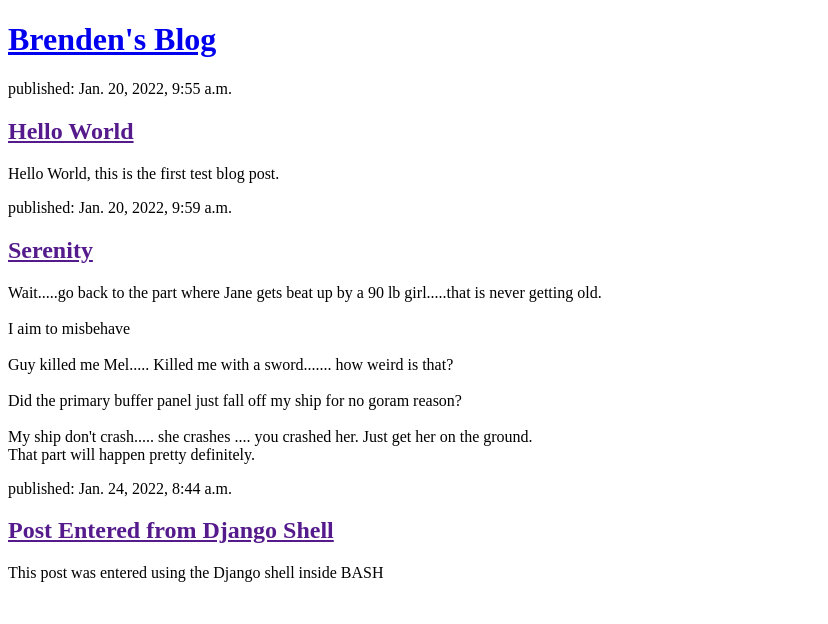
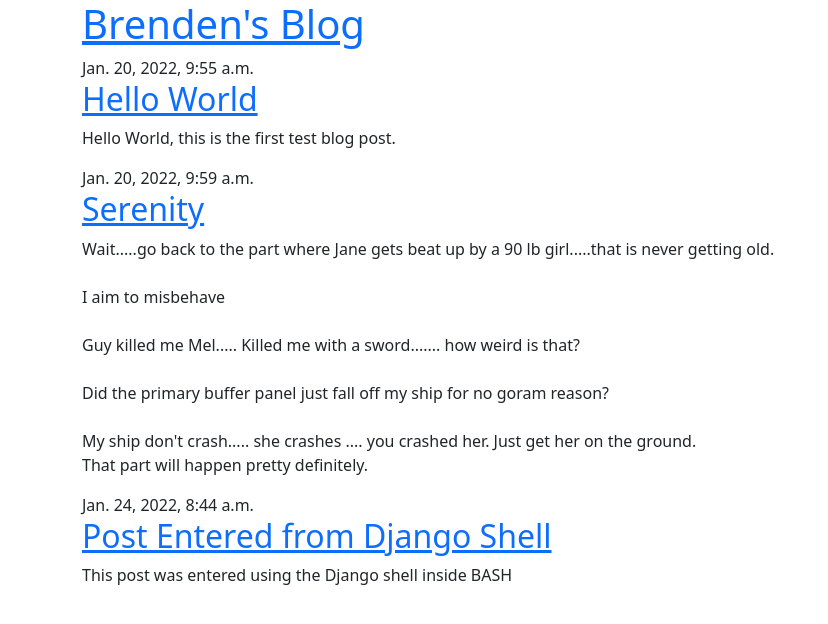
Before and after one commit to Brenme262/my-first-blog, a Django app: page / in a window 1280 px wide. Shown: the top 624 px of the page, without its empty margins (0-828 px from the left). Run offline with Django 3.2, Linux system fonts and the light colour scheme; data comes from the database, SQL or seed files in the repository.

Commit message:
Added view and template for detailed blog post as well as css for the site

```diff
--- /dev/null
+++ b/blog/templates/blog/base.html
@@ -0,0 +1,25 @@
+{% load static %}
+<!DOCTYPE html>
+<html>
+    <head>
+        <title>Brenden's blog</title>
+        <link rel="stylesheet" href="https://cdn.jsdelivr.net/npm/bootstrap@5.1.3/dist/css/bootstrap.min.css" integrity="sha384-1BmE4kWBq78iYhFldvKuhfTAU6auU8tT94WrHftjDbrCEXSU1oBoqyl2QvZ6jIW3" crossorigin="anonymous">
+        <link href="//fonts.googleapis.com/css?family=Lobster&subset=latin,latin-ext" rel="stylesheet" type="text/css">
+        <link rel="stylesheet" href="{% static 'css/blog.css' %}">
+    </head>
+    <body>
+        <header class="page-header">
+          <div class="container">
+              <h1><a href="/">Brenden's Blog</a></h1>
+          </div>
+        </header>
+        <main class="container">
+            <div class="row">
+                <div class="col">
+                {% block content %}
+                {% endblock %}
+                </div>
+            </div>
+        </main>
+    </body>
+</html>
--- a/blog/templates/blog/post_list.html
+++ b/blog/templates/blog/post_list.html
@@ -1,18 +1,13 @@
-<!DOCTYPE html>
-<html>
-    <head>
-        <title>Brenden's blog</title>
-    </head>
-    <body>
-        <header>
-            <h1><a href="/">Brenden's Blog</a></h1>
-        </header>
-        {% for post in posts %}
-            <article>
-                <time>published: {{ post.published_date }}</time>
-                <h2><a href="">{{ post.title }}</a></h2>
-                <p>{{ post.text|linebreaksbr }}</p>
-            </article>
-        {% endfor %}
-    </body>
-</html>
+{% extends 'blog/base.html' %}
+
+{% block content %}
+    {% for post in posts %}
+        <article class="post">
+            <time class="date">
+                {{ post.published_date }}
+            </time>
+            <h2><a href="{% url 'post_detail' pk=post.pk %}">{{ post.title }}</a></h2>
+            <p>{{ post.text|linebreaksbr }}</p>
+        </article>
+    {% endfor %}
+{% endblock %}
--- a/blog/urls.py
+++ b/blog/urls.py
@@ -3,4 +3,5 @@
 
 urlpatterns = [
     path('', views.post_list, name='post_list'),
+    path('post/<int:pk>/', views.post_detail, name='post_detail'),
 ]
--- a/blog/views.py
+++ b/blog/views.py
@@ -1,9 +1,14 @@
 from django.shortcuts import render
 from django.utils import timezone
 from.models import Post
+from django.shortcuts import render, get_object_or_404
 
 # Create your views here.
 
 def post_list(request):
     posts = Post.objects.filter(published_date__lte=timezone.now()).order_by('published_date')
     return render(request, 'blog/post_list.html', {'posts': posts})
+
+def post_detail(request, pk):
+    post = get_object_or_404(Post, pk=pk)
+    return render(request, 'blog/post_detail.html', {'post': post})
```
Also changed, not shown: blog/templates/blog/post_detail.html (added, +13 -0 lines).
